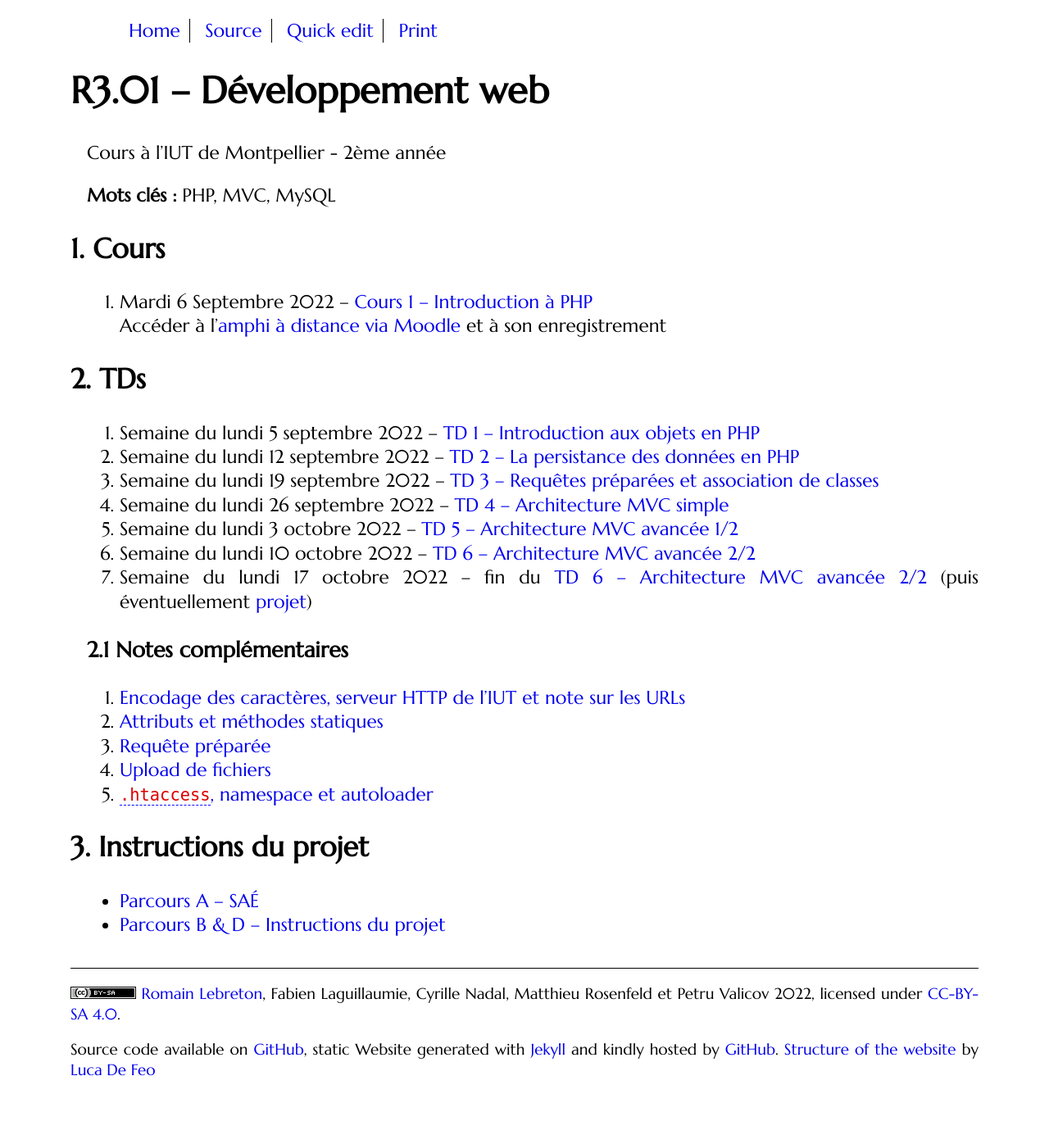
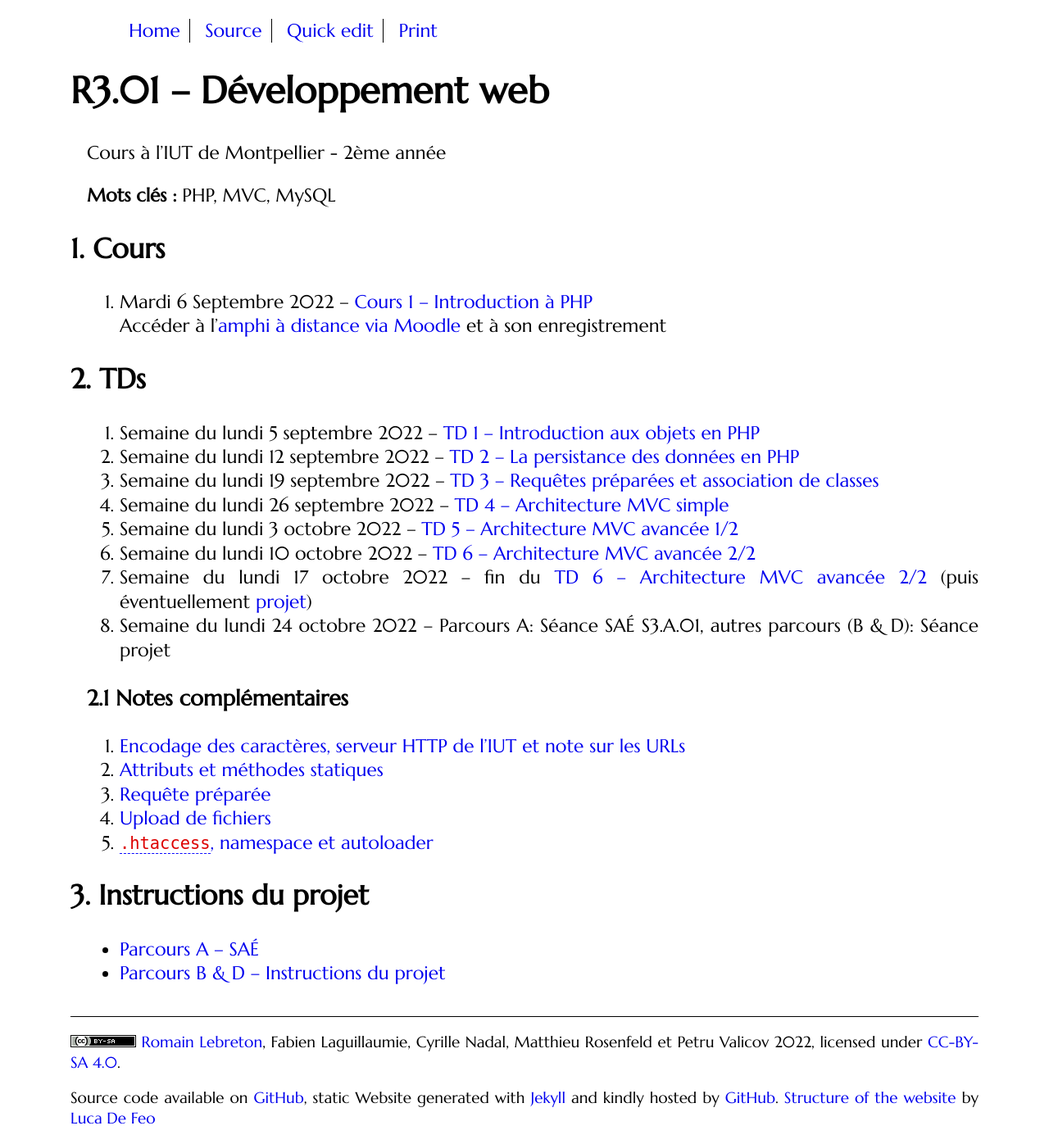
Before and after one commit to romainlebreton/R3.01-DeveloppementWeb, a Jekyll site: the page built from index.md, in a window 1280 px wide. Shown: the whole page at 82% size. Built offline with Jekyll 4.4.1, drawn with Linux system fonts in a browser that asks for light colours; some web fonts are replaced; before the commit the page ends 1337 px from its top, so only the background shows below that.

Commit message:
nouvelle semaine

```diff
--- a/index.md
+++ b/index.md
@@ -24,9 +24,9 @@ Cours à l'IUT de Montpellier - 2ème année
 1. Semaine du lundi 3 octobre 2022 -- [TD 5 -- Architecture MVC avancée 1/2](tutorials/tutorial5.html)
 1. Semaine du lundi 10 octobre 2022 -- [TD 6 -- Architecture MVC avancée 2/2](tutorials/tutorial6.html)
 1. Semaine du lundi 17 octobre 2022 -- fin du [TD 6 -- Architecture MVC avancée 2/2](tutorials/tutorial6.html) (puis éventuellement [projet](projet.html))
+1. Semaine du lundi 24 octobre 2022 --  Parcours A: Séance SAÉ S3.A.01, autres parcours (B & D): Séance projet
 
 <!--
-1. Semaine du lundi 24 octobre 2022 --  Parcours A: Séance SAÉ S3.A.01, autres parcours (B & D): Séance projet
 1. Semaine du lundi 7 novembre 2022  -- [TD 7 -- Cookies & Sessions](tutorials/tutorial7.html) puis SAÉ ou projet
 1. Semaine du lundi 14 novembre 2022 -- [TD 8 -- Authentification & Validation par email](tutorials/tutorial8.html)
 1. Semaine du lundi 21 novembre 2022 -- SAÉ ou Projet
```
